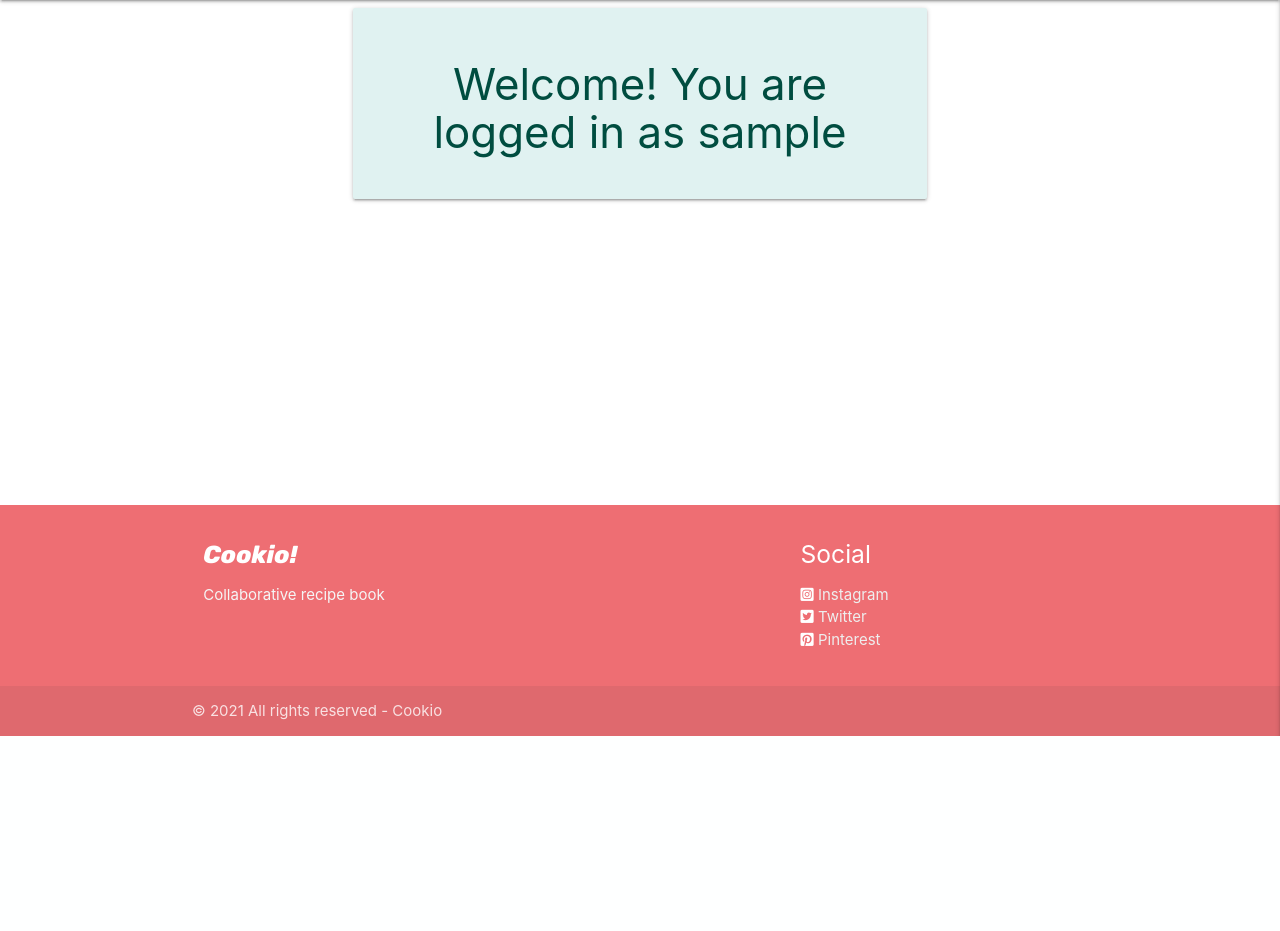
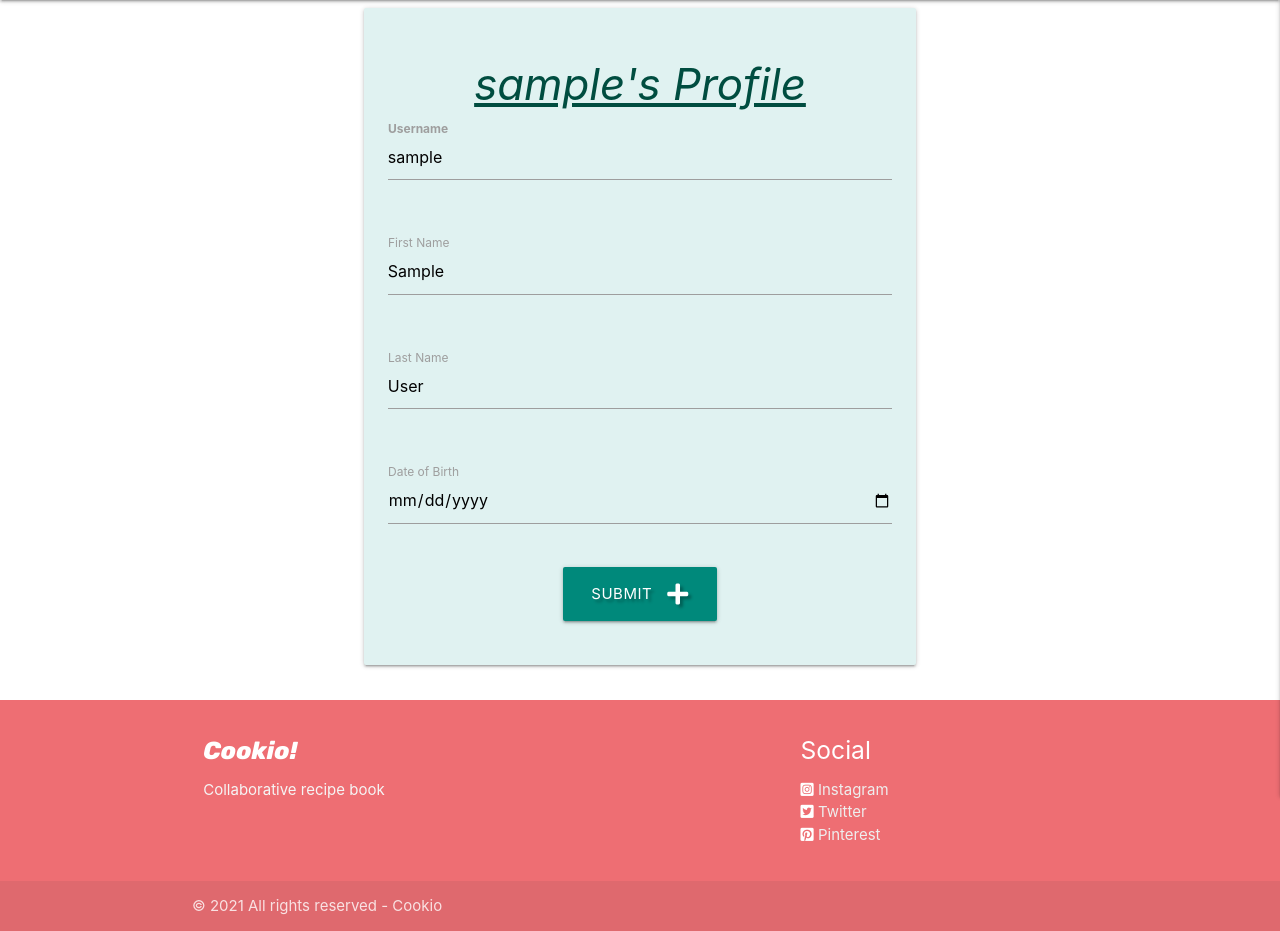
Before and after one commit to Code-Institute-Submissions/cookio, a Flask app: page /profile/1 in a window 1280 px wide. Shown: the part 64-995 px from the top of the page. Before the commit the page ends 800 px from the top, so only its background shows below. Run offline with Flask 2, Linux system fonts and the light colour scheme; the visitor is signed in with stand-in values (Sample User, id 1); a database or web service that is not in the repository returns one stand-in record (values such as "Sample title"); some libraries are stand-ins or nearby versions.

Commit message:
Add editable profile details to show in Profile page

```diff
--- a/app.py
+++ b/app.py
@@ -14,7 +14,10 @@ app = Flask(__name__)
 app.config["MONGO_DBNAME"] = os.environ.get("MONGO_DBNAME")
 app.config["MONGO_URI"] = os.environ.get("MONGO_URI")
 app.secret_key = os.environ.get("SECRET_KEY")
+
 app.config["MONGO_URI"] = "mongodb+srv://root:root12345@myfirstcluster.q2pae.mongodb.net/recipe_manager?retryWrites=true&w=majority"
+app.config["MONGO_DBNAME"]="recipe_manager"
+app.config["SECRET_KEY"]="1234567890"
 mongo = PyMongo(app)
 
 
@@ -88,15 +91,37 @@ def login():
 
 @app.route("/profile/<username>", methods=["GET", "POST"])
 def profile(username):
-    # get username for user in session from database
-    username = mongo.db.users.find_one(
-        {"username": session["user"]})["username"]
+
+    user = mongo.db.users.find_one(
+        {"username": session["user"]})
+
+    if request.method == "POST":
+        user["first_name"] = request.form.get("first_name")
+        user["last_name"] = request.form.get("last_name")
+        user["date_of_birth"] = request.form.get("date_of_birth")
+
+        mongo.db.users.update({"_id":user["_id"]}, user)
+        flash("Your Profile has been Updated!")
+
+    try:
+        first_name = user["first_name"]
+    except:
+        first_name = ""
+
+    try:
+        last_name = user["last_name"]
+    except:
+        last_name = ""
+
+    try:
+        date_of_birth = user["date_of_birth"]
+    except:
+        date_of_birth = ""
 
     if session["user"]:
-        return render_template("profile.html", username=username)
+        return render_template("profile.html", username=user["username"], first_name=first_name, last_name=last_name, date_of_birth=date_of_birth )
 
     return redirect(url_for("login"))
-
 
 @app.route("/logout")
 def logout():
@@ -192,6 +217,6 @@ def delete_category(category_id):
 
 
 if __name__ == "__main__":
-    app.run(host=os.environ.get("IP"),
-            port=int(os.environ.get("PORT")),
+    app.run(host=os.environ.get("IP","127.0.0.1"),
+            port=int(os.environ.get("PORT",3000)),
             debug=True)
--- a/templates/profile.html
+++ b/templates/profile.html
@@ -3,9 +3,46 @@
 
     <div class="row">
         <div class="col s12 m8 offset-m2">
+            <form class="col s12" method="POST">
             <div class="card-panel teal lighten-5">
                <h3 class="center-align teal-text text-darken-4">
-                   Welcome! You are logged in as {{ username }}
+                   <i><u>{{ username }}'s Profile</u></i>
+                   <div class="row">
+                        <div class="input-field col s12">
+                            <input id="username" name="username"  type="text" class="validate" readonly value="{{ username }}"
+                            required>
+                            <label for="username"><b>Username</b></label>
+                        </div>
+                </div>
+                <div class="row">
+                    <div class="input-field col s12">
+                        <input id="first_name" name="first_name" minlength="5" maxlength="50" type="text" class="validate" value="{{ first_name}}"
+                            required>
+                        <label for="first_name">First Name</label>
+                    </div>
+                </div>
+                <div class="row">
+                    <div class="input-field col s12">
+                        <input id="last_name" name="last_name" minlength="5" maxlength="50" type="text" class="validate" value="{{ last_name }}"
+                            required>
+                        <label for="last_name">Last Name</label>
+                    </div>
+                </div>
+                <div class="row">
+                    <div class="input-field col s12">
+                        <input id="date_of_birth" name="date_of_birth" minlength="5" maxlength="50" type="date" class="validate" value="{{ date_of_birth }}"
+                            required>
+                        <label for="date_of_birth">Date of Birth</label>
+                    </div>
+                </div>
+                <div class="row">
+                    <div class="col s12 center-align">
+                        <button type="submit" class="btn-large teal darken-1 text-shadow">
+                            Submit <i class="fas fa-plus right"></i>
+                        </button>
+                    </div>
+                </div>
+            </form>
                </h3>
             </div>
         </div>
```
